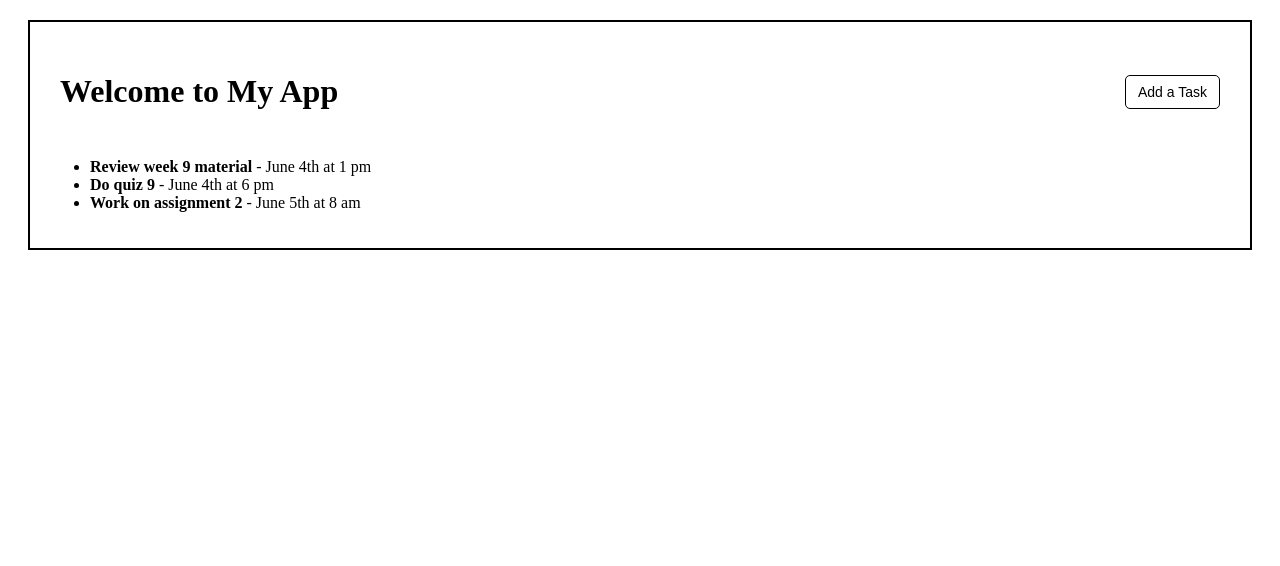
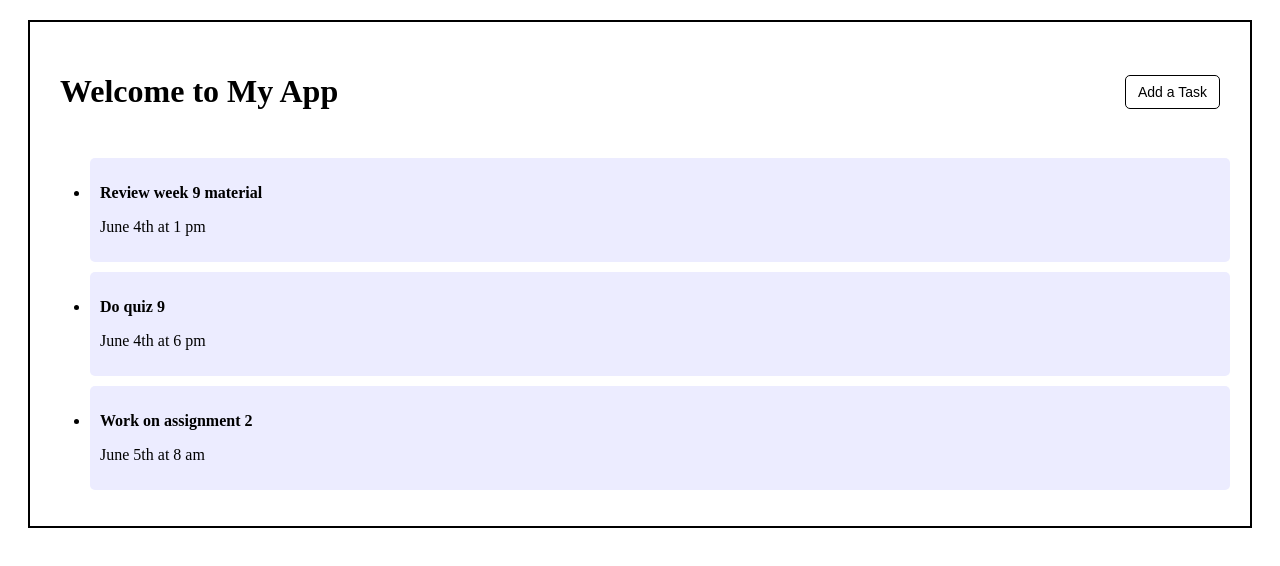
Before and after one commit to chenx16/CS5610, a React (Vite) app in the folder week9/vite-project/: page / in a window 1280 px wide. Shown: the top 566 px of the page. Built offline with nearby package versions, Linux system fonts and the light colour scheme.

Commit message:
Refactor tasks into Task component, apply styling

```diff
--- /dev/null
+++ b/week9/vite-project/src/components/Task.jsx
@@ -0,0 +1,23 @@
+import PropTypes from "prop-types";
+
+function Task({ task }) {
+  return (
+    <li>
+      <div className="task-container">
+        <p><strong>{task.title}</strong></p>
+        <p>{task.date}</p>
+      </div>
+    </li>
+  );
+}
+
+// Define PropTypes for type-checking
+Task.propTypes = {
+  task: PropTypes.shape({
+    id: PropTypes.number.isRequired,
+    title: PropTypes.string.isRequired,
+    date: PropTypes.string.isRequired,
+  }).isRequired,
+};
+
+export default Task;
--- a/week9/vite-project/src/components/TasksList.jsx
+++ b/week9/vite-project/src/components/TasksList.jsx
@@ -1,8 +1,7 @@
 import { useState } from "react";
-import PropTypes from "prop-types";
+import Task from "./Task";
 
 function TasksList() {
-  // Initialize state with the hardcoded tasks array
   const [tasks, setTasks] = useState([
     {
       id: 1,
@@ -24,14 +23,10 @@
   return (
     <ul>
       {tasks.map((task) => (
-        <li key={task.id}>
-          <strong>{task.title}</strong> - {task.date}
-        </li>
+        <Task key={task.id} task={task} />
       ))}
     </ul>
   );
 }
 
-// Remove PropTypes as tasks are now managed internally in state
-
 export default TasksList;
--- a/week9/vite-project/src/index.css
+++ b/week9/vite-project/src/index.css
@@ -26,3 +26,11 @@
 .add-task-btn:hover {
   background-color: #f0f0f0;
 }
+
+/* Style for Task component */
+.task-container {
+  background-color: #ececff;
+  padding: 10px;
+  margin: 10px 0;
+  border-radius: 5px;
+}
```
